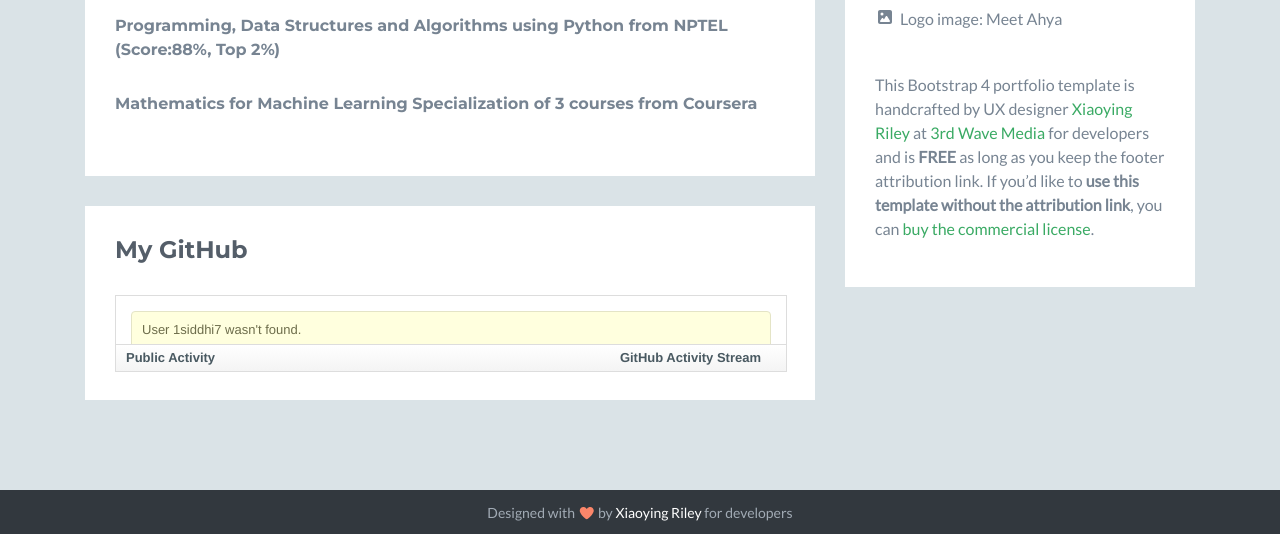
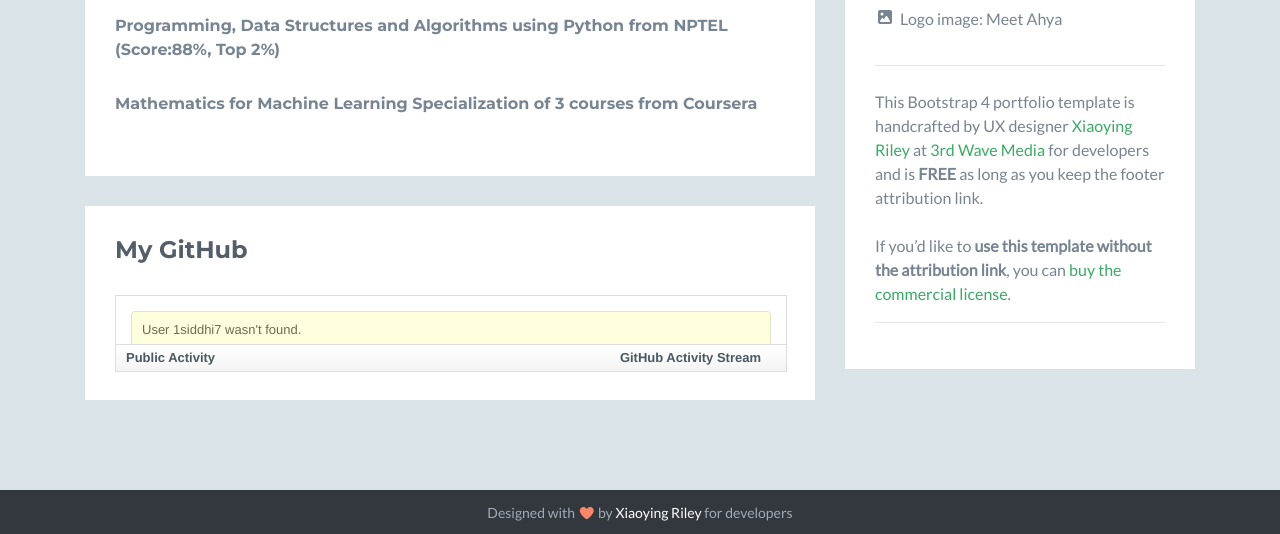
Before and after one commit to 1siddhi7/1siddhi7.github.io, a plain HTML site: page index.html in a window 1280 px wide. Shown: the part 3184-3718 px from the top of the page. Drawn offline with nearby package versions, Linux system fonts and the light colour scheme; no server answers; some icons are missing.

Commit message:
refined credit section

```diff
--- a/index.html
+++ b/index.html
@@ -375,9 +375,10 @@ Ladders".</p>
 
                                 <li><i class="fas fa-image"></i>Logo image: Meet Ahya</li>
                             </ul>
-                             <p class="pt-2">This Bootstrap 4 portfolio template is handcrafted by UX designer <a href="https://twitter.com/3rdwave_themes" target="_blank">Xiaoying Riley</a> at <a href="https://themes.3rdwavemedia.com/" target="_blank">3rd Wave Media</a> for developers and is <strong>FREE</strong> as long as you keep the footer attribution link.
-                             If you’d like to <strong>use this template without the attribution link</strong>, you can <a href="https://themes.3rdwavemedia.com/bootstrap-templates/resume/free-bootstrap-portfolio-theme-for-web-developers/" target="_blank">buy the commercial license</a>.</p>
-
+                          <hr>
+                             <p class="pt-2">This Bootstrap 4 portfolio template is handcrafted by UX designer <a href="https://twitter.com/3rdwave_themes" target="_blank">Xiaoying Riley</a> at <a href="https://themes.3rdwavemedia.com/" target="_blank">3rd Wave Media</a> for developers and is <strong>FREE</strong> as long as you keep the footer attribution link.</p>
+                             <p class="pt-2"> If you’d like to <strong>use this template without the attribution link</strong>, you can <a href="https://themes.3rdwavemedia.com/bootstrap-templates/resume/free-bootstrap-portfolio-theme-for-web-developers/" target="_blank">buy the commercial license</a>.</p>
+                          <hr>
                         </div><!--//content-->
                     </div><!--//section-inner-->
                 </aside><!--//section-->
```
